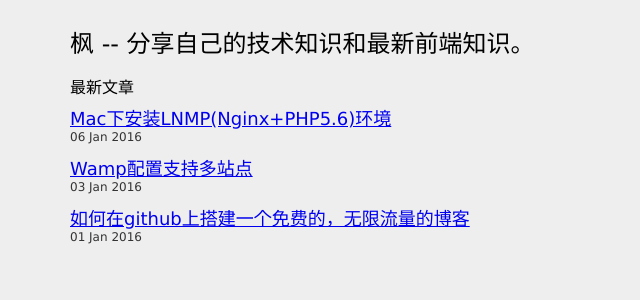
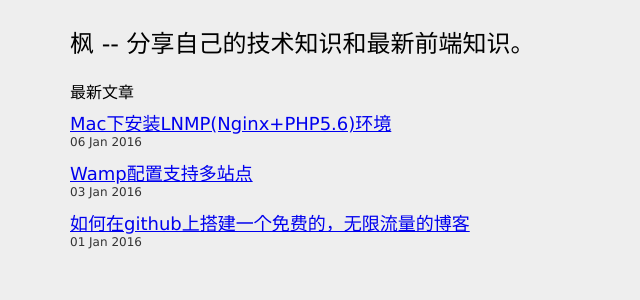
Before and after one commit to luozyiii/blog, a Jekyll site: the page built from index.html, in a window 1280 px wide. Shown: the top 300 px of the page, without its empty margins (0-640 px from the left). Built offline with Jekyll 4.4.1, drawn with Linux system fonts in a browser that asks for light colours.

Commit message:
更新博客

```diff
--- a/css/blog.css
+++ b/css/blog.css
@@ -1,14 +1,16 @@
 /*博客*/
 .blog-box {
 	width: 100%;
-	max-width: 1140px;
+	max-width: 1200px;
 	margin: 0 auto;
 	padding: 0 30px;
 	background-color: #eee;
+	box-sizing:border-box;
+	-webkit-box-sizing:border-box;
 }
 .box-header h2 {
 	width: 100%;
-	height: 50px;
+	padding-bottom: 20px;
 	font-size: 24px;
 }
 .blog-content {
```
